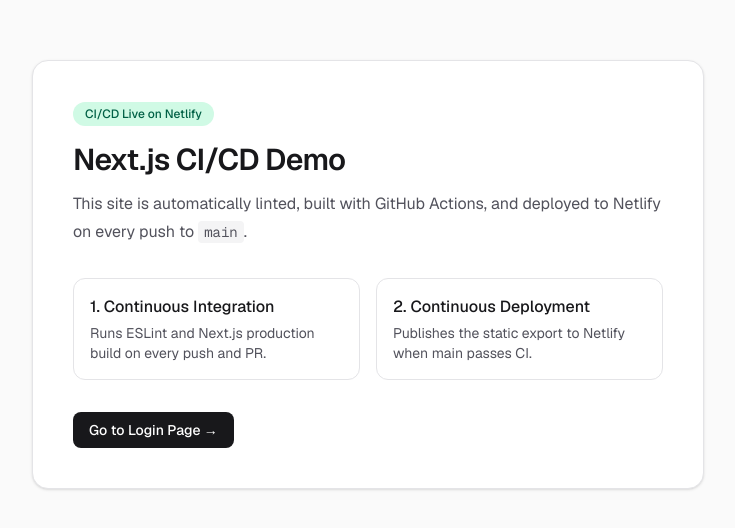
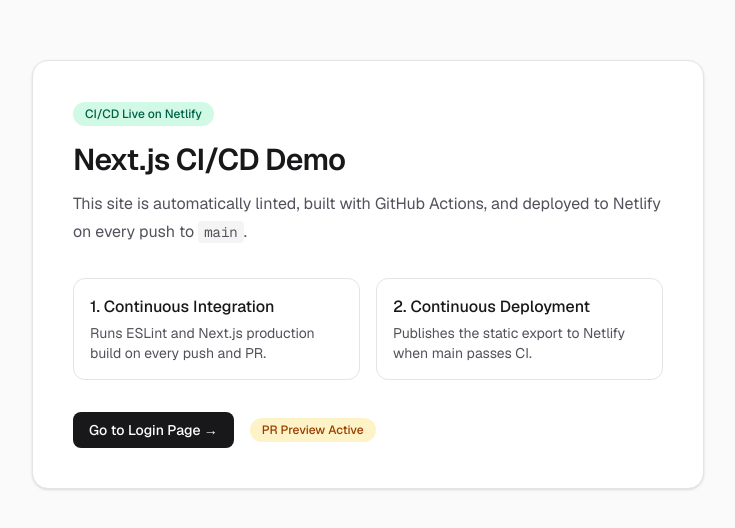
Before and after one commit to vetriram82/nextjs-cicd-demo, a Next.js app: page / in a window 1280 px wide. Shown: the part 126-654 px from the top of the page, without its empty margins (272-1007 px from the left). Built offline with nearby package versions, Linux system fonts and the light colour scheme.

Commit message:
Add PR preview badge to homepage

```diff
--- a/app/page.tsx
+++ b/app/page.tsx
@@ -36,13 +36,16 @@ export default function Home() {
             </p>
           </div>
         </div>
-        <div className="mt-8">
+        <div className="mt-8 flex items-center gap-4">
           <Link
             href="/login"
             className="inline-flex items-center rounded-lg bg-zinc-900 px-4 py-2 text-sm font-medium text-white transition-colors hover:bg-zinc-700 dark:bg-zinc-100 dark:text-zinc-900 dark:hover:bg-zinc-300"
           >
             Go to Login Page →
           </Link>
+          <span className="rounded-full bg-amber-100 px-3 py-1 text-xs font-medium text-amber-800 dark:bg-amber-950 dark:text-amber-300">
+            PR Preview Active
+          </span>
         </div>
       </main>
     </div>
```
